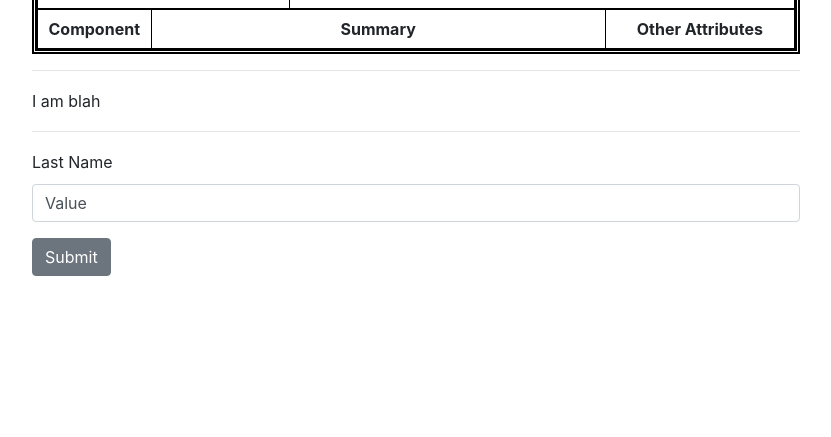
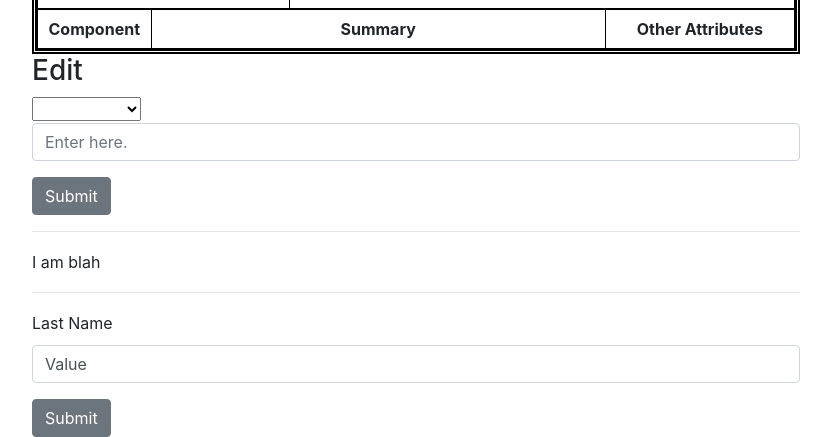
Before and after one commit to JamesMoreau/svg-image-Editor, a website: page public/index.html in a window 1280 px wide. Shown: the part 911-1348 px from the top of the page, without its empty margins (224-1055 px from the left). Before the commit the page ends 1187 px from the top, so only its background shows below. Drawn offline with nearby package versions, Linux system fonts and the light colour scheme; no server answers.

Commit message:
got edit rquest hooked up to backend

```diff
--- a/public/index.html
+++ b/public/index.html
@@ -79,7 +79,23 @@
                 </tbody>
             </table>
         </div>
+    </div>
 
+    <div>
+        <h3>Edit</h3>
+        <select id="edit_dropdown">
+            <option></option>
+            <option>Title</option>
+            <option>Description</option>
+        </select>
+        <form ref='edit_text_form' id='edit_text_form'>
+            <div class="form-group">
+                    <input type="text" class="form-control" id="entry_box" placeholder="Enter here.">
+            </div>
+        </form>
+        <div>
+            <button onclick="edit_svg()" class="btn btn-secondary">Submit</button>
+        </div>
     </div>
 
     <hr>
--- a/public/index.js
+++ b/public/index.js
@@ -280,3 +280,48 @@ function add_files_to_html() {
         }
     });
 }
+
+function edit_svg() {
+    //get edit dropdown value
+    let edit_dropdown_value = $("#edit_dropdown :selected").text();
+    console.log("editing dropdown value: " + edit_dropdown_value);
+    if (edit_dropdown_value.localeCompare("") == 0) {
+        console.log("not valid edit value");
+        return;
+    }
+
+    //get svg view drowpdown value
+    let svg_view_dropdown_value = $("#image_dropdown").val();
+    console.log(svg_view_dropdown_value);
+    if (svg_view_dropdown_value.localeCompare("") == 0) {
+        console.log("no svg image selected!");
+        return;
+    }
+
+    //get text
+    let edit_text = $("#entry_box").val();
+    if (edit_text.localeCompare("") == 0) {
+        console.log("no text inputed!");
+        return;
+    }
+
+    console.log("ready to send edit request!");
+    //send request to server to edit specified svg image
+    $.ajax({
+        type: 'get',
+        dataType: 'json',
+        url: '/send_edit',
+        data: {
+            fileName: svg_view_dropdown_value,
+            editValue: edit_dropdown_value,
+            editText: edit_text,
+        },
+        success: function (status) {
+            console.log(status);
+        },
+        fail: function (error) {
+            $('#blah').html('Could not request edit to server');
+            console.log(error);
+        }
+    });
+}
```
Also changed, not shown: app.js (+8 -0 lines).
